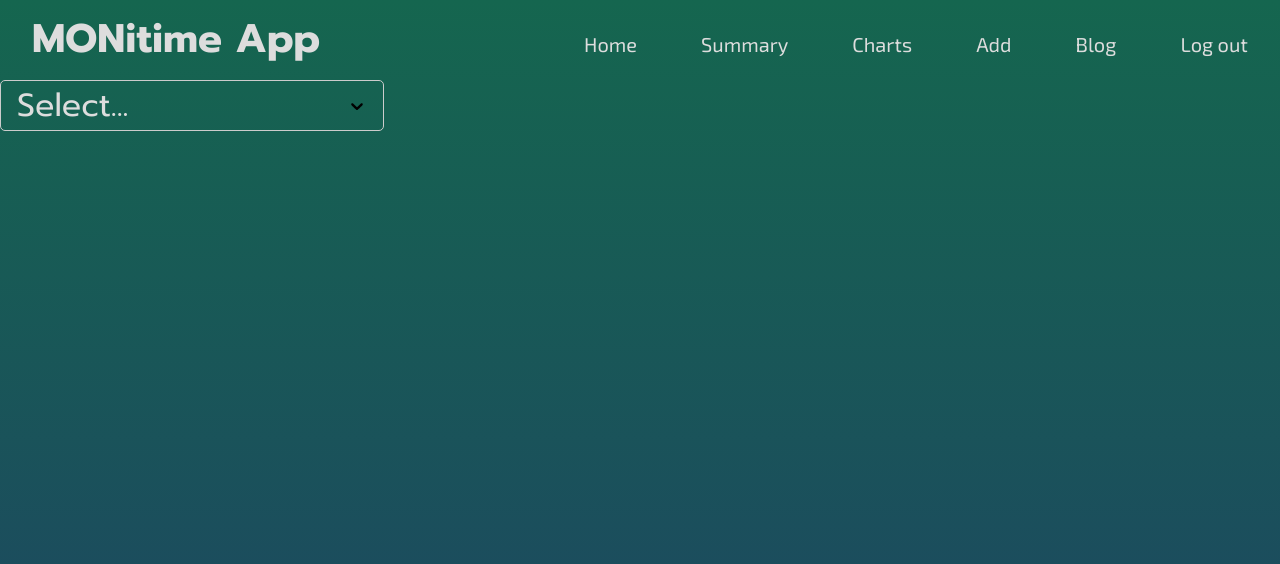
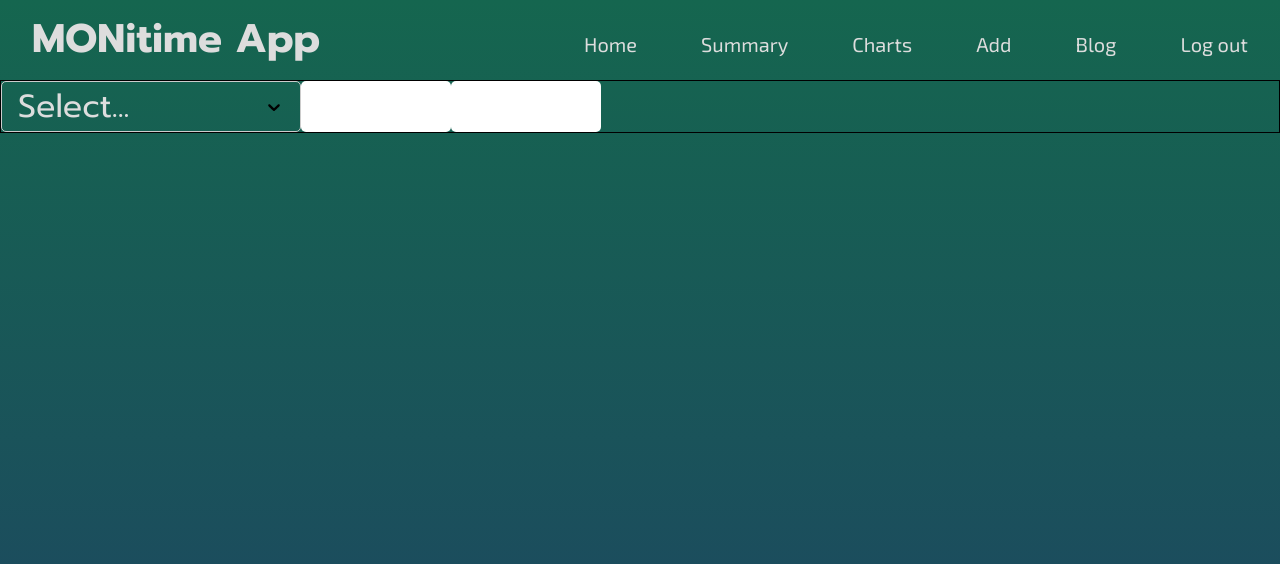
Before and after one commit to aramind/first-web-dev-portfolio, a React (Create React App) app in the folder p3-react-app/: page /monitimeapp/add in a window 1280 px wide. Shown: the top 564 px of the page. Built offline with nearby package versions, Linux system fonts and the light colour scheme.

Commit message:
feat: adding the input forms that will get the hours and minutes from user for the Add Page

```diff
--- /dev/null
+++ b/p3-react-app/src/components/AddPageInputForm.css
@@ -0,0 +1,8 @@
+.add-page__input {
+  width: 150px;
+  font-size: 2rem;
+  text-align: center;
+  color: black;
+  border-radius: 5px;
+  border: none;
+}
--- /dev/null
+++ b/p3-react-app/src/components/AddPageInputForm.js
@@ -0,0 +1,15 @@
+import "./AddPageInputForm.css";
+import React from "react";
+
+const AddPageInputForm = ({ max, className }) => {
+  return (
+    <input
+      className={className}
+      type="number"
+      min="0"
+      max={max}
+    />
+  );
+};
+
+export default AddPageInputForm;
--- a/p3-react-app/src/components/DropdownList.css
+++ b/p3-react-app/src/components/DropdownList.css
@@ -1,5 +1,6 @@
 .dropdown-container {
-  width: 30%;
+  width: 300px;
+  max-width: 90%;
   text-align: left;
   border: 1px solid #ccc;
   position: relative;
--- /dev/null
+++ b/p3-react-app/src/pages/AddPage.css
@@ -0,0 +1,12 @@
+.add-page__inputs {
+  display: flex;
+  justify-content: flex-start;
+  align-items: stretch;
+
+  /* background-color: aquamarine; */
+  border: 1px solid black;
+}
+
+.add-page__input {
+  width: 5rem;
+}
--- a/p3-react-app/src/pages/AddPage.js
+++ b/p3-react-app/src/pages/AddPage.js
@@ -1,4 +1,6 @@
+import "./AddPage.css";
 import React from "react";
+import AddPageInputForm from "../components/AddPageInputForm";
 import DropdownList from "../components/DropdownList";
 
 const AddPage = () => {
@@ -18,12 +20,23 @@ const AddPage = () => {
   };
 
   return (
-    <div>
-      <DropdownList
-        placeHolder="Select..."
-        options={options}
-        onChange={(value) => handleSelect(value)}
-      />
+    <div className="page add-page">
+      <div className="add-page__inputs">
+        <DropdownList
+          placeHolder="Select..."
+          options={options}
+          onChange={(value) => handleSelect(value)}
+        />
+
+        <AddPageInputForm
+          className="add-page__input input--hr"
+          max={24}
+        />
+        <AddPageInputForm
+          className="add-page__input input--min"
+          max={60}
+        />
+      </div>
     </div>
   );
 };
```
